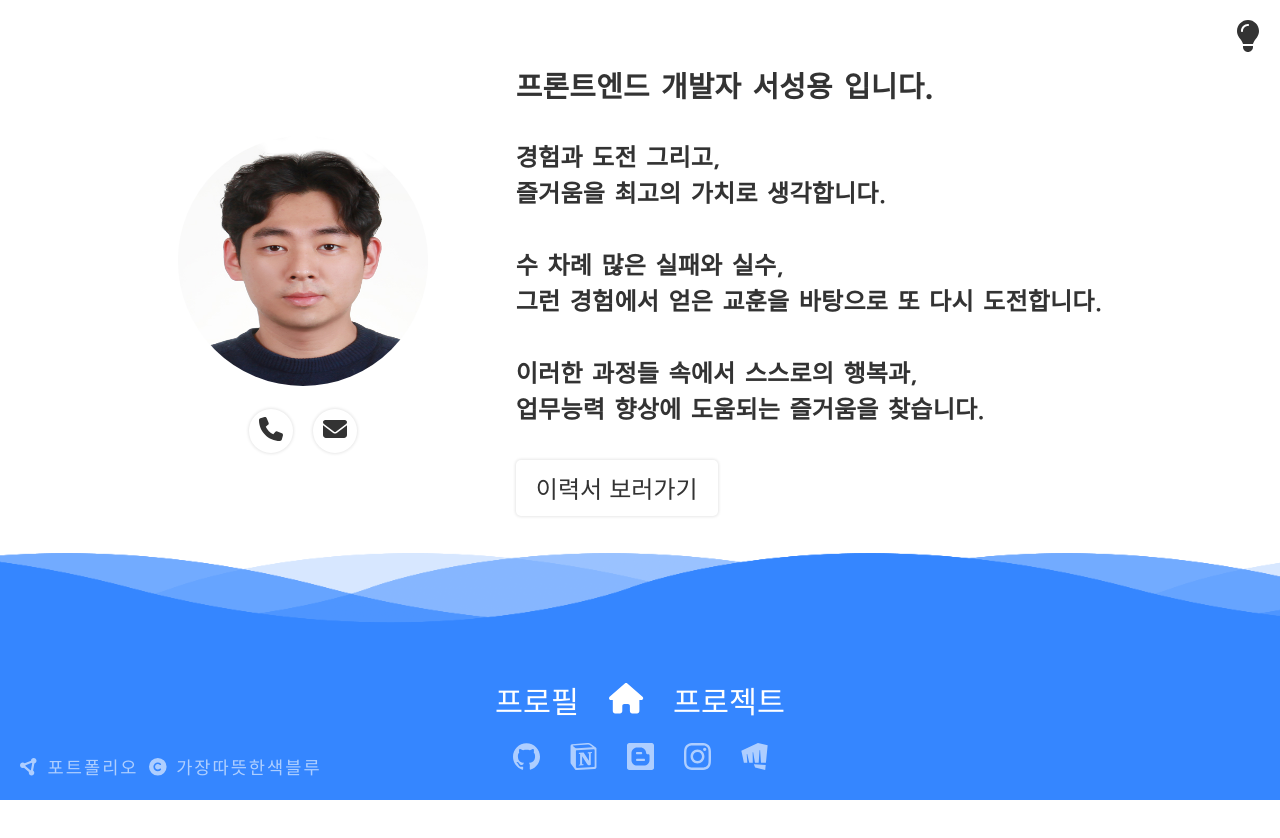
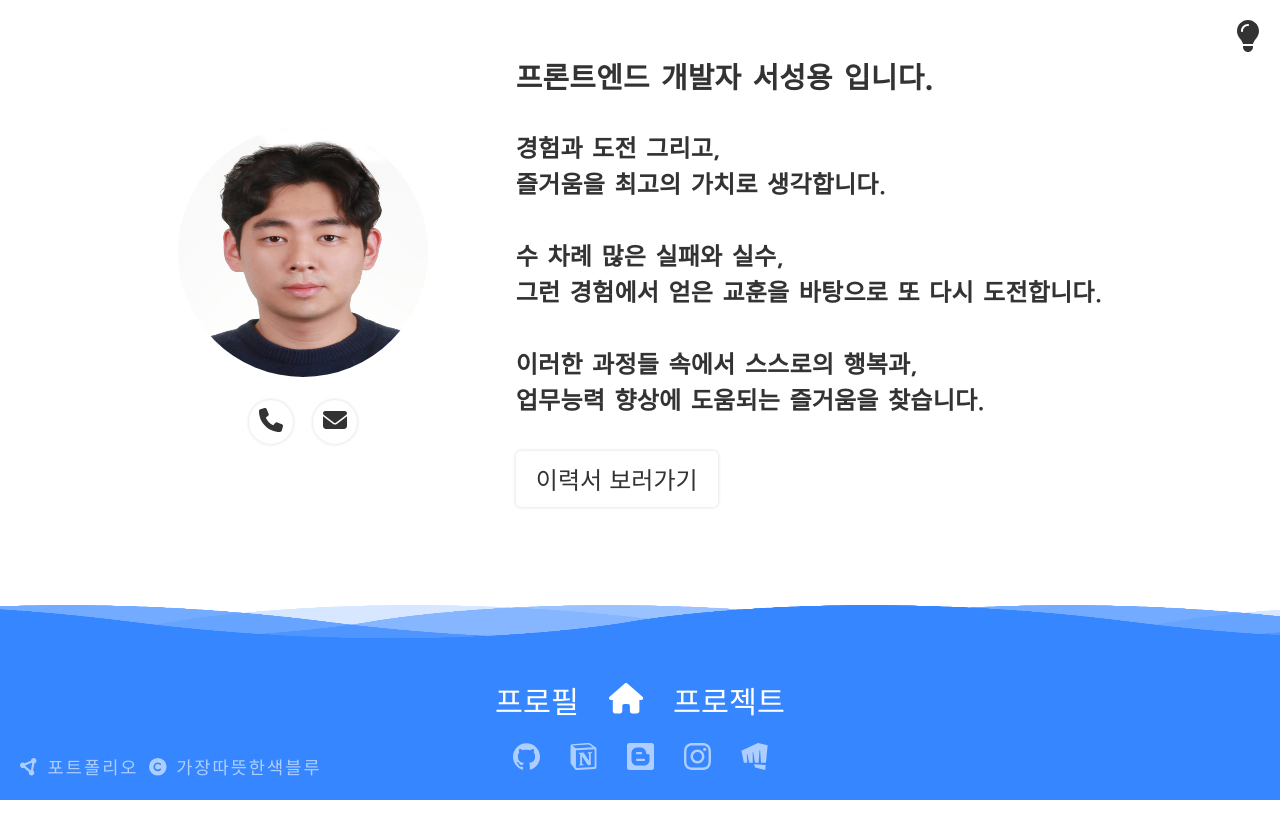
Before and after one commit to rkekqmf/OP.GG, a Next.js app: page /profile in a window 1280 px wide. Shown: the top 838 px of the page. After the commit the page ends 800 px from the top, so only its background shows below. Built offline with nearby package versions, Linux system fonts and the light colour scheme.

Commit message:
Mod : wave height

```diff
--- a/components/layout/footer.js
+++ b/components/layout/footer.js
@@ -142,12 +142,12 @@ const WaveKeyframes2 = keyframes`
 
 const Wave1 = styled.div`
   position: absolute;
-  top: -100px;
+  top: -3em;
   left: 0;
   width: 100%;
-  height: 100px;
+  height: 3em;
   background: url(wave.png);
-  background-size: 1000px 100px;
+  background-size: 1000px 3em;
   z-index: 1000;
   opacity: 1;
   bottom: 0;
@@ -156,19 +156,19 @@ const Wave1 = styled.div`
 const Wave2 = styled(Wave1)`
   z-index: 999;
   opacity: 0.5;
-  bottom: 10px;
+  bottom: 1em;
   animation: ${WaveKeyframes2} 4s linear infinite;
 `;
 const Wave3 = styled(Wave1)`
   z-index: 998;
   opacity: 0.2;
-  bottom: 15px;
+  bottom: 1.5em;
   animation: ${WaveKeyframes1} 3s linear infinite;
 `;
 const Wave4 = styled(Wave1)`
   z-index: 997;
   opacity: 0.7;
-  bottom: 20px;
+  bottom: 2em;
   animation: ${WaveKeyframes2} 3s linear infinite;
 `;
 export default Footer;
--- a/pages/profile.js
+++ b/pages/profile.js
@@ -42,7 +42,6 @@ const Container = styled.main`
   justify-content: center;
   align-items: center;
   column-gap: 5.5em;
-  margin-top: 65px;
 `;
 
 const ImageBox = styled.div`
--- a/pages/project.js
+++ b/pages/project.js
@@ -24,7 +24,6 @@ const Container = styled.main`
   justify-content: space-evenly;
   align-items: center;
   flex-direction: column;
-  margin-top: 65px;
   row-gap: 50px;
 `;
 
--- a/styles/globalStyle.js
+++ b/styles/globalStyle.js
@@ -22,7 +22,8 @@ body {
 #__next {
   width: 100%;
   min-height: 100vh;
-  padding-bottom: 350px;
+  padding-top: 3.5em;
+  padding-bottom: 15em;
 }
 ul {
   list-style: none;
```
